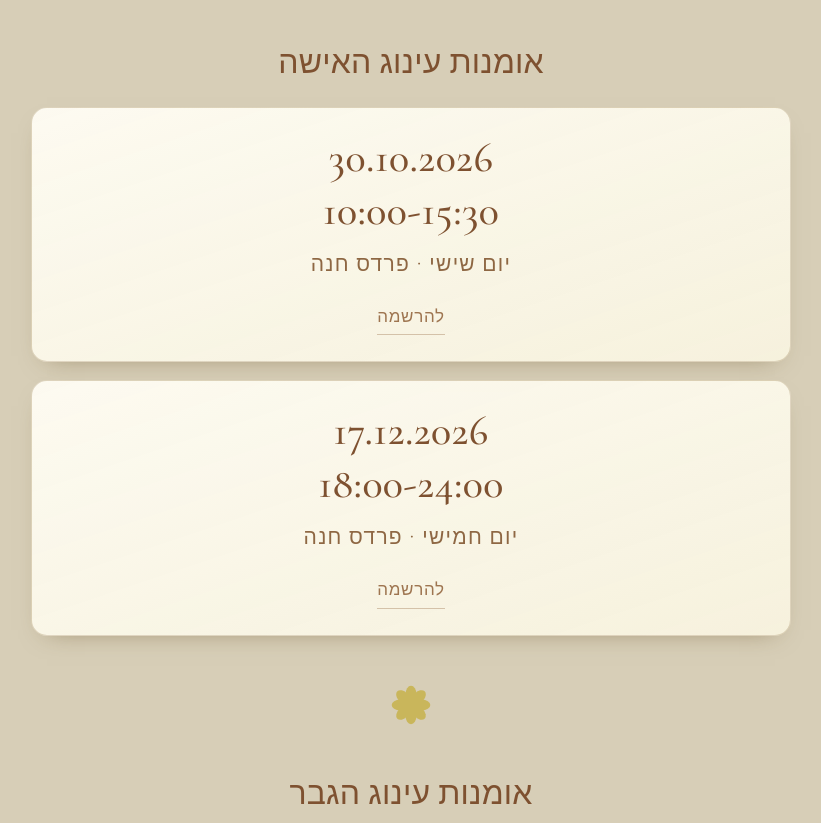
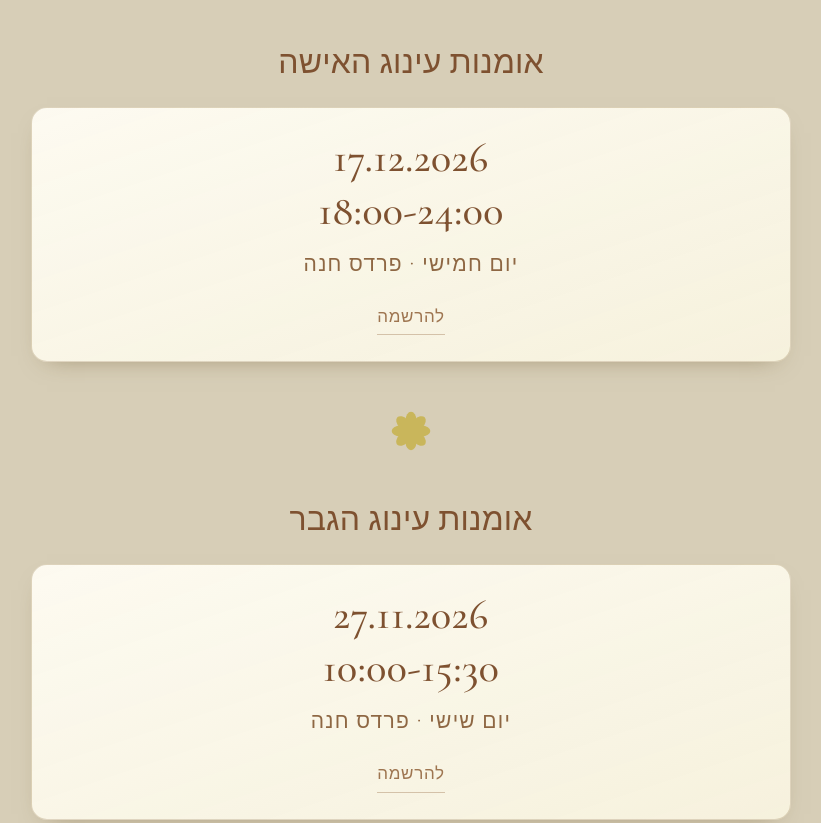
Before and after one commit to gilgulit-afk/tantra, a plain HTML site: page index.html in a window 1280 px wide. Shown: the part 1335-2158 px from the top of the page, without its empty margins (229-1050 px from the left). Drawn offline with nearby package versions, Linux system fonts and the light colour scheme.

Commit message:
Remove the past 30.10 workshop date from the site
Drops the 30.10.2026 registration slot and its 'last places' notice.

Co-Authored-By: Claude Opus 5.5 <noreply@anthropic.com>
Claude-Session: https://claude.ai/code/session_01J15gEcHsJuBsNFezXCEYKd

```diff
--- a/index.html
+++ b/index.html
@@ -50,12 +50,6 @@
       <article class="datecard reveal">
         <h3>אומנות עינוג האישה</h3>
         <div class="slots">
-          <a class="slot" href="https://wa.me/972544799145?text=%D7%94%D7%99%D7%99%20%D7%92%D7%99%D7%9C%D7%99%20%D7%95%D7%9C%D7%99%D7%9C%D7%99%D7%94%F0%9F%8C%B8%0A%D7%90%D7%A0%D7%95%20%D7%9E%D7%AA%D7%A2%D7%A0%D7%99%D7%99%D7%A0%D7%99%D7%9D%20%D7%91%D7%A1%D7%93%D7%A0%D7%94%20%D7%94%D7%96%D7%95%D7%92%D7%99%D7%AA%20%E2%80%93%20%D7%90%D7%95%D7%9E%D7%A0%D7%95%D7%AA%20%D7%A2%D7%99%D7%A0%D7%95%D7%92%20%D7%94%D7%90%D7%99%D7%A9%D7%94%2C%2030.10.2026%0A%D7%A0%D7%A9%D7%9E%D7%97%20%D7%9C%D7%A7%D7%91%D7%9C%20%D7%A4%D7%A8%D7%98%D7%99%D7%9D%20%D7%95%D7%9C%D7%A9%D7%A8%D7%99%D7%99%D7%9F%20%D7%9E%D7%A7%D7%95%D7%9D%20%F0%9F%92%97&app_absent=0" target="_blank" rel="noopener" aria-label="הרשמה לסדנה בתאריך 30.10.2026">
-            <span class="slot__date num">30.10.2026</span>
-            <span class="slot__time num">10:00-15:30</span>
-            <span class="slot__place">יום שישי · פרדס חנה</span>
-            <span class="slot__cta">להרשמה</span>
-          </a>
           <a class="slot" href="https://wa.me/972544799145?text=%D7%94%D7%99%D7%99%20%D7%92%D7%99%D7%9C%D7%99%20%D7%95%D7%9C%D7%99%D7%9C%D7%99%D7%94%F0%9F%8C%B8%0A%D7%90%D7%A0%D7%95%20%D7%9E%D7%AA%D7%A2%D7%A0%D7%99%D7%99%D7%A0%D7%99%D7%9D%20%D7%91%D7%A1%D7%93%D7%A0%D7%94%20%D7%94%D7%96%D7%95%D7%92%D7%99%D7%AA%20%E2%80%93%20%D7%90%D7%95%D7%9E%D7%A0%D7%95%D7%AA%20%D7%A2%D7%99%D7%A0%D7%95%D7%92%20%D7%94%D7%90%D7%99%D7%A9%D7%94%2C%2017.12.2026%0A%D7%A0%D7%A9%D7%9E%D7%97%20%D7%9C%D7%A7%D7%91%D7%9C%20%D7%A4%D7%A8%D7%98%D7%99%D7%9D%20%D7%95%D7%9C%D7%A9%D7%A8%D7%99%D7%99%D7%9F%20%D7%9E%D7%A7%D7%95%D7%9D%20%F0%9F%92%97&app_absent=0" target="_blank" rel="noopener" aria-label="הרשמה לסדנה בתאריך 17.12.2026">
             <span class="slot__date num">17.12.2026</span>
             <span class="slot__time num">18:00-24:00</span>
@@ -291,11 +285,6 @@
 
     <div class="spots">
       <article class="spot reveal">
-        <p class="spot__when"><span class="num">30.10</span> · אומנות עינוג האישה</p>
-        <p class="spot__left">נותרו <b>2 מקומות</b> אחרונים</p>
-      </article>
-
-      <article class="spot reveal">
         <p class="spot__when"><span class="num">17.12</span> · אומנות עינוג האישה</p>
         <p class="spot__left"><b>2 מקומות</b> אחרונים במחיר הרשמה מוקדמת</p>
         <p class="pricebox">
```
